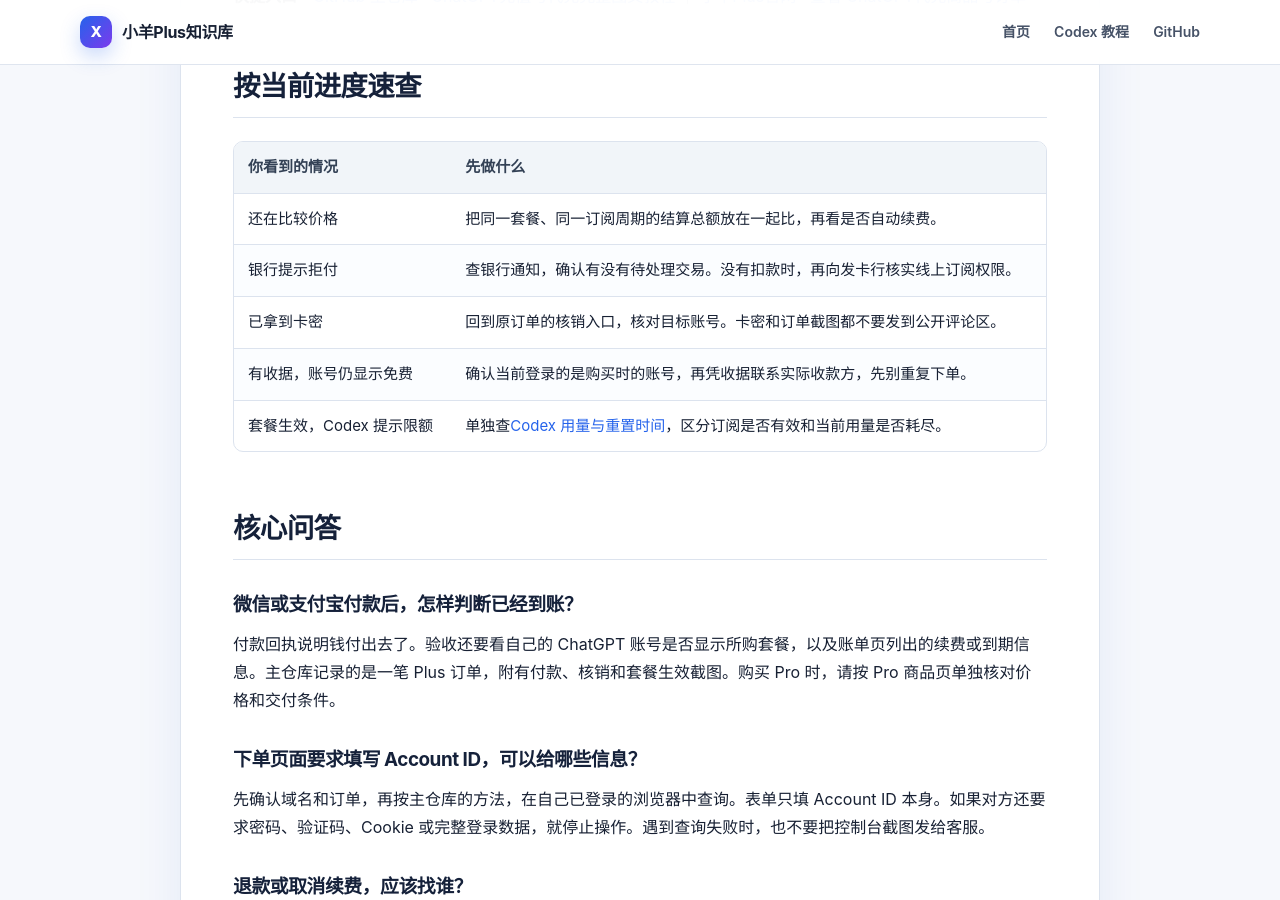
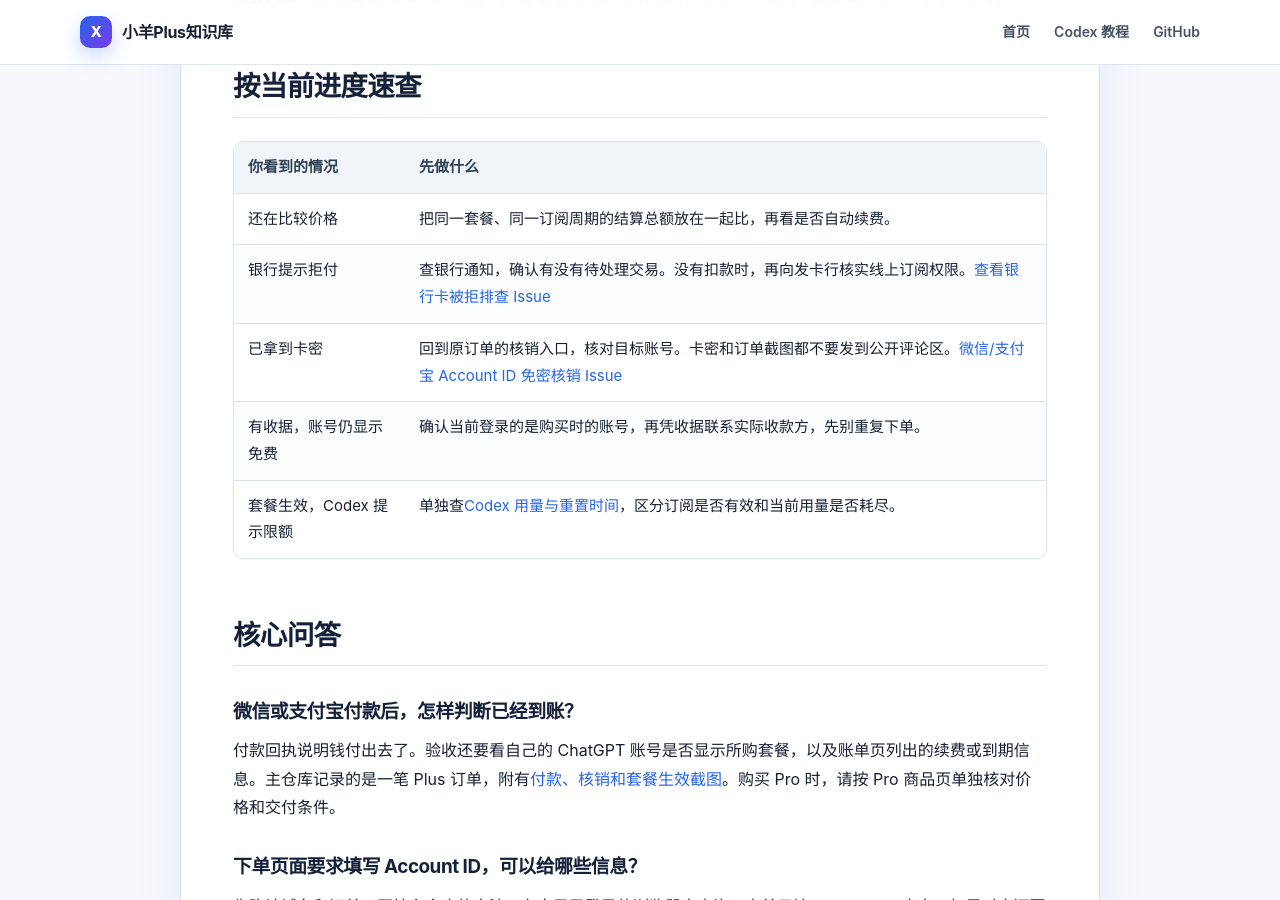
Before and after one commit to zhaozhao010/chatgpt-pluspro-tutorial, a Jekyll site: the page built from index.md, in a window 1280 px wide and 900 px high, scrolled down 337 px. Built offline with Jekyll 4.4.1, drawn with Linux system fonts in a browser that asks for light colours.

Commit message:
docs: link quick reference entries to troubleshooting and order details

```diff
--- a/index.md
+++ b/index.md
@@ -16,8 +16,8 @@ permalink: /
 | 你看到的情况 | 先做什么 |
 | --- | --- |
 | 还在比较价格 | 把同一套餐、同一订阅周期的结算总额放在一起比，再看是否自动续费。 |
-| 银行提示拒付 | 查银行通知，确认有没有待处理交易。没有扣款时，再向发卡行核实线上订阅权限。 |
-| 已拿到卡密 | 回到原订单的核销入口，核对目标账号。卡密和订单截图都不要发到公开评论区。 |
+| 银行提示拒付 | 查银行通知，确认有没有待处理交易。没有扣款时，再向发卡行核实线上订阅权限。[查看银行卡被拒排查 Issue](https://github.com/zhaozhao010/chatgpt-pluspro-tutorial/issues/4) |
+| 已拿到卡密 | 回到原订单的核销入口，核对目标账号。卡密和订单截图都不要发到公开评论区。[微信/支付宝 Account ID 免密核销 Issue](https://github.com/zhaozhao010/chatgpt-pluspro-tutorial/issues/3) |
 | 有收据，账号仍显示免费 | 确认当前登录的是购买时的账号，再凭收据联系实际收款方，先别重复下单。 |
 | 套餐生效，Codex 提示限额 | 单独查[Codex 用量与重置时间]({{ '/codex/codex-usage-limits.html' | relative_url }})，区分订阅是否有效和当前用量是否耗尽。 |
 
@@ -25,7 +25,7 @@ permalink: /
 
 ### 微信或支付宝付款后，怎样判断已经到账？
 
-付款回执说明钱付出去了。验收还要看自己的 ChatGPT 账号是否显示所购套餐，以及账单页列出的续费或到期信息。主仓库记录的是一笔 Plus 订单，附有付款、核销和套餐生效截图。购买 Pro 时，请按 Pro 商品页单独核对价格和交付条件。
+付款回执说明钱付出去了。验收还要看自己的 ChatGPT 账号是否显示所购套餐，以及账单页列出的续费或到期信息。主仓库记录的是一笔 Plus 订单，附有[付款、核销和套餐生效截图](https://github.com/zhaozhao010/chatgpt-pluspro-tutorial)。购买 Pro 时，请按 Pro 商品页单独核对价格和交付条件。
 
 ### 下单页面要求填写 Account ID，可以给哪些信息？
 
```
